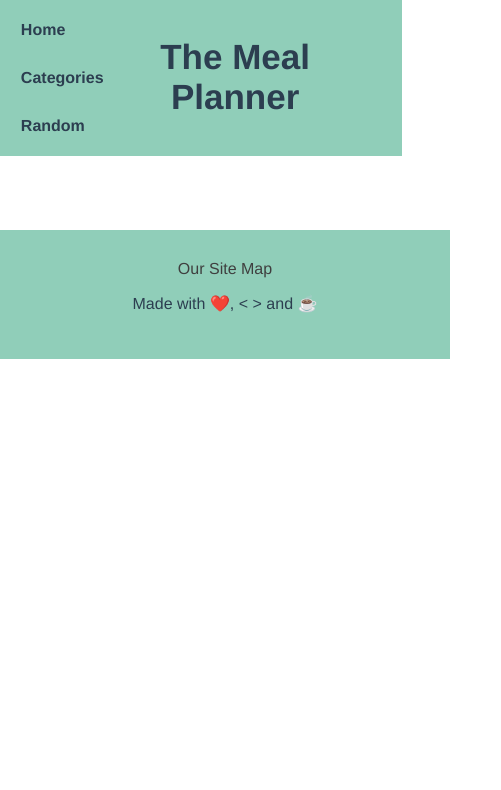
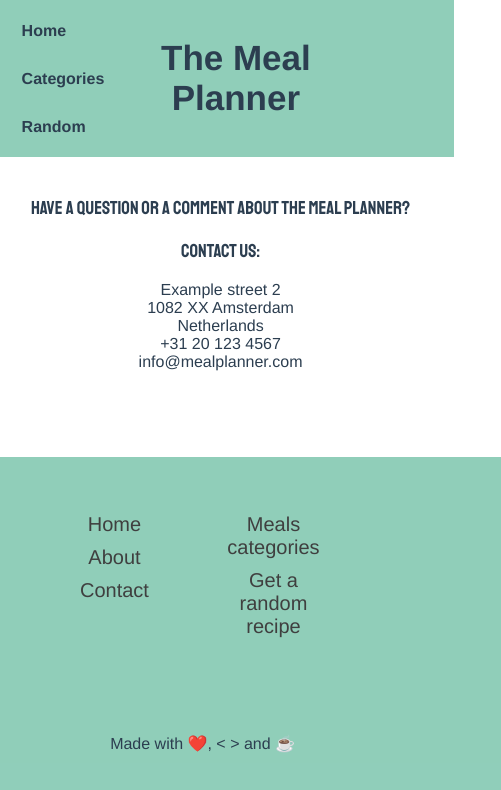
Before and after one commit to kerenKi/WhatForDinner-, a Vue app: page /contact in a window 390 px wide. Shown: the top 790 px of the page, 501 px wide, since content can reach past the window. Built offline with nearby package versions, Linux system fonts and the light colour scheme; a web font is replaced by a local one.

Commit message:
Sitemap on footer

```diff
--- a/src/App.vue
+++ b/src/App.vue
@@ -16,8 +16,20 @@
     </div>
     <footer>
       <div>
-        <router-link to="/sitemap">Our Site Map</router-link>
-        <p> Made with ❤️, &#x3C; &#x3E; and ☕ </p>
+        <div class="first-list">
+          <ul>
+            <li><router-link  to="/" class="footer-links">Home</router-link></li>
+            <li><router-link  to="/about" class="footer-links">About</router-link></li>
+            <li><router-link  to="/contact" class="footer-links">Contact</router-link></li>
+          </ul>
+        </div>
+        <div class="second-list">
+          <ul>
+            <li><router-link  to="/categories" class="footer-links">Meals categories</router-link></li>
+            <li><router-link  to="/random" class="footer-links">Get a random recipe</router-link></li>
+          </ul>
+        </div>
+        <span> Made with ❤️, &#x3C; &#x3E; and ☕ </span>
       </div>
     </footer>
   </div>
@@ -45,8 +57,6 @@
 #nav {
   grid-area: navbar;
   padding: 1.5%;
-  position: fixed;
-  top: 0;
   display: grid;
   grid-template-areas:'nav-buttons headline .';
   width: 100%;
@@ -86,7 +96,7 @@
 .main {
   width: 100%;
   grid-area: main;
-  margin-top: 140px;
+  margin-top: 20px;
   margin-bottom: 70px;
 }
 
@@ -97,8 +107,32 @@ footer {
   background-color: rgba(132, 201, 178, 0.9);
   text-align: center;
   width: 100%;
-  display: flex;
-  justify-content: center;
+  .first-list {
+    width:10%;
+    display: flex;
+    float: left;
+    justify-content: left;
+
+  }
+  .second-list {
+    width:25%;
+    display: flex;
+    float: left;
+  }
+  span {
+    display: flex;
+    float: right;
+    margin:50px;
+  }
+  .footer-links {
+    font-size: 20px;
+    font-weight: 400;
+    margin: 10px;
+    display: block;
+  }
+  .footer-links:hover {
+    color: white;
+  }
 }
 
 a {
@@ -233,13 +267,30 @@ img {
   }
 
   .main {
-    margin-top: 160px;
+    margin-top: 20px;
   }
   .recipe {
     width:100%;
   }
   .extra {
     width: 100%;
+  }
+
+  footer {
+    .first-list {
+    width:30%;
+    }
+    .second-list {
+      margin-left: 15px;
+      width:30%;
+    }
+    span {
+      margin: auto;
+      width: 50%;
+      display: block;
+      position: relative;
+      right: 20%;
+    }
   }
 
 }
@@ -276,5 +327,14 @@ img {
     width: 66%;
 
   }
+
+  footer {
+  .second-list {
+    margin-left: 15px;
+  }
+  span {
+    margin:70px;
+  }
+  }
 }
 </style>
--- a/src/router.ts
+++ b/src/router.ts
@@ -3,12 +3,10 @@ import Router from 'vue-router';
 import Home from './views/Home.vue';
 import RecipeDetails from '../src/components/RecipeDetails.vue';
 import RecipesByCategory from '../src/components/RecipesByCategory.vue';
-import Sitemap from '../src/views/Sitemap.vue';
 
 Vue.use(Router);
 
 const router: Router = new Router({
-// export default new Router({
   mode: 'history',
   base: process.env.BASE_URL,
   routes: [
@@ -18,17 +16,27 @@ const router: Router = new Router({
       component: Home,
     },
     {
+      path: '/about',
+      name: 'about',
+      component: () => import('./views/About.vue'),
+    },
+    {
+      path: '/contact',
+      name: 'contact',
+      component: () => import('./views/Contact.vue'),
+    },
+    {
       path: '/categories',
       name: 'categories',
       // route level code-splitting
       // this generates a separate chunk (about.[hash].js) for this route
       // which is lazy-loaded when the route is visited.
-      component: () => import(/* webpackChunkName: "about" */ './views/Categories.vue'),
+      component: () => import('./views/Categories.vue'),
     },
     {
       path: '/random',
       name: 'random',
-      component: () => import(/* webpackChunkName: "about" */ './views/Random.vue'),
+      component: () => import('./views/Random.vue'),
     },
     {
       path: '/recipeDetails/:id',
@@ -40,11 +48,6 @@ const router: Router = new Router({
       name: '/recipesByCategory',
       component: RecipesByCategory,
     },
-    {
-      path: '/sitemap',
-      name: 'sitemap',
-      component: Sitemap,
-    },
   ],
 });
 
--- /dev/null
+++ b/src/views/About.vue
@@ -0,0 +1,19 @@
+<template>
+  <div>
+    <p>This website allows you to explore recipes from different categories.</p>
+    <p>This way, you can easily decide what to make for dinner, lunch or a special event!</p>
+  </div>
+</template>
+
+<script lang="ts">
+import { Component, Vue } from 'vue-property-decorator';
+
+@Component
+export default class About extends Vue {}
+</script>
+
+<style>
+p {
+  font-size: 24px;
+}
+</style>
--- /dev/null
+++ b/src/views/Contact.vue
@@ -0,0 +1,28 @@
+<template>
+  <div>
+    <h3> Have a question or a comment about the meal planner?</h3>
+    <h3> contact us:</h3>
+    <p>Example street 2 <br>
+      1082 XX Amsterdam <br>
+      Netherlands <br>
+      +31 20 123 4567 <br>
+      info@mealplanner.com</p>
+
+  </div>
+</template>
+
+<script lang="ts">
+import { Component, Vue } from 'vue-property-decorator';
+
+@Component
+export default class Contact extends Vue {}
+</script>
+
+<style>
+@import url('https://fonts.googleapis.com/css?family=Staatliches&display=swap');
+h3 {
+  font-family: 'Staatliches', cursive;
+  font-weight: 300;
+}
+
+</style>
--- a/src/views/Sitemap.vue
+++ /dev/null
@@ -1,45 +0,0 @@
-<template>
-  <div>
-      <ul>
-          <li v-for="route in list" :key="route.index">
-            <a :href="route">{{ route }}</a>
-          </li>
-      </ul>
-  </div>
-</template>
-
-<script lang="ts">
-import { Component, Vue } from 'vue-property-decorator';
-import router from '../router';
-
-@Component
-export default class Sitemap extends Vue {
-  public list: string[] = [];
-
-  public getRoutesList(routes: any, pre: string) {
-    return routes.reduce( (array: string[], route: any) => {
-      const path = `${pre}${route.path}`;
-      if (route.path !== '*') {
-      array.push(path);
-    }
-
-      if (route.children) {
-      array.push(...this.getRoutesList(route.children, `${path}/`));
-    }
-
-      return array;
-    }, []);
-  }
-
-  public mounted() {
-    const siteRoutes = ( this.$router as any ).options.routes;
-    this.list = this.getRoutesList(siteRoutes, 'https://dinner-plans.netlify.com');
-  }
-}
-</script>
-
-<style scoped lang="scss">
-  .sitemap {
-    margin:70px;
-  }
-</style>
```
